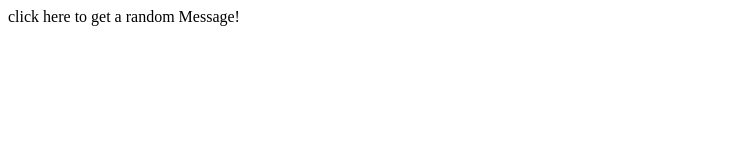
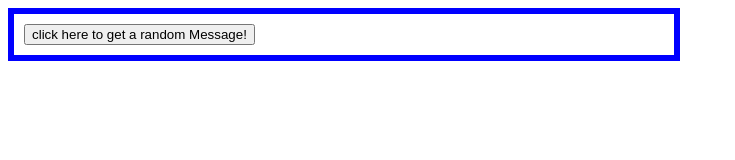
Before and after one commit to mohbayram/MixMessage, a plain HTML site: page index.html in a window 1280 px wide. Shown: the whole page, without its empty margins (0-735 px from the left). Drawn offline with Linux system fonts and the light colour scheme.

Commit message:
connect mixmessage with the web page

```diff
--- a/index.html
+++ b/index.html
@@ -2,17 +2,21 @@
 <html>
     <head>
         <title>Mix Message</title>
-
+        <script src="mixmessage.js"></script>
         <style>
             #box{
-                border: 1pe blue 2pe;
+                position: absolute;
+                margin: auto;
+                width: 50%;
+                border: 6px solid blue;
+                padding: 10px;
             }
         </style>
     </head>
 
     <body>
         <div id="box">
-            click here to get a random Message!
+            <button id="my-button">click here to get a random Message!</button>
         </div>
     </body>
 </html>
--- a/mixmessage.js
+++ b/mixmessage.js
@@ -22,3 +22,11 @@ const selectRandomMessage = (arr) => {
     message = arr[Math.floor(Math.random()*arr.length)]
     return message
 }
+
+const printRandomMessage = () => {
+    const toPrint = selectRandomMessage(messages)
+    alert(toPrint.message + "\n" + toPrint.author);
+}
+
+var button = document.getElementById("my-button");
+button.addEventListener("click", printRandomMessage);
```
